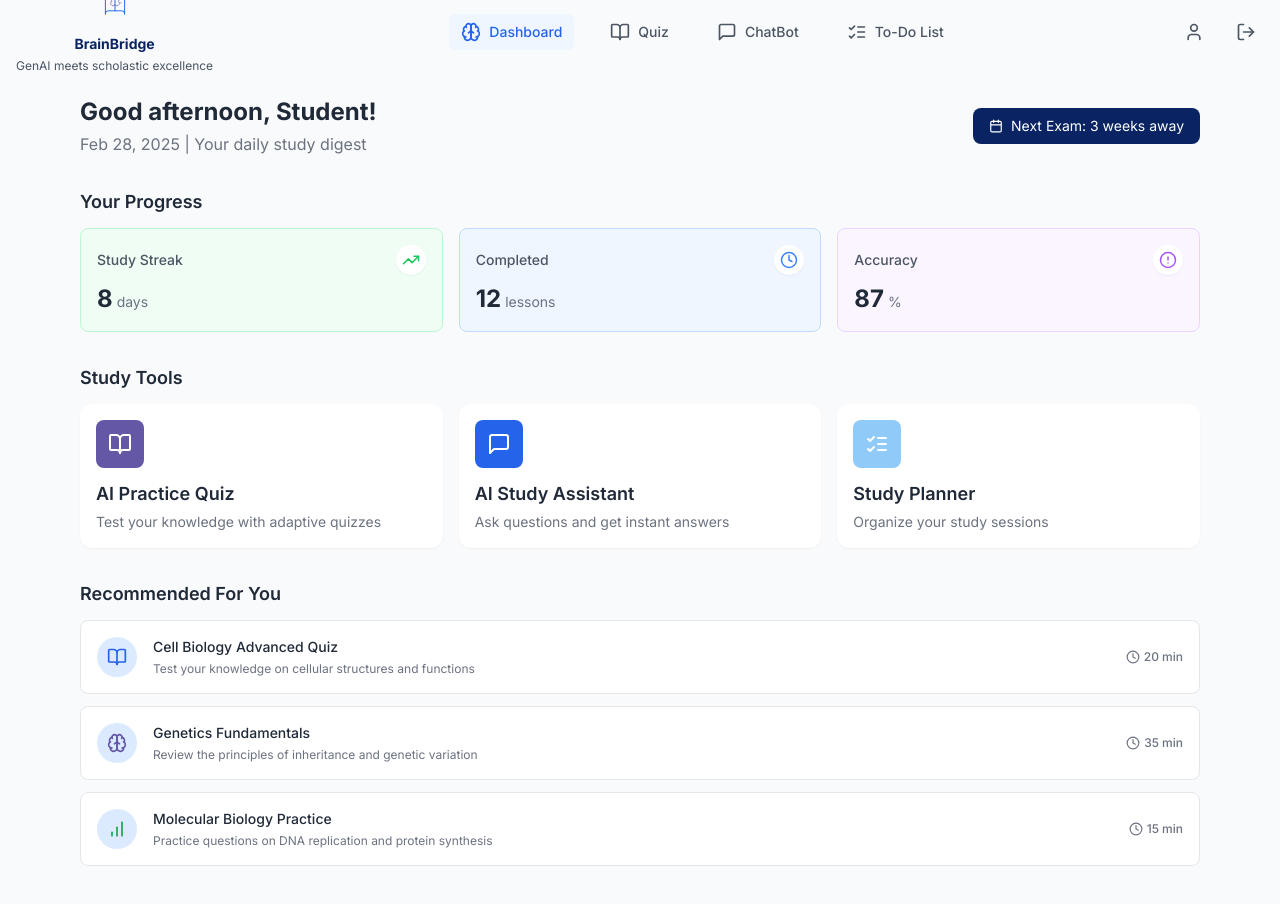
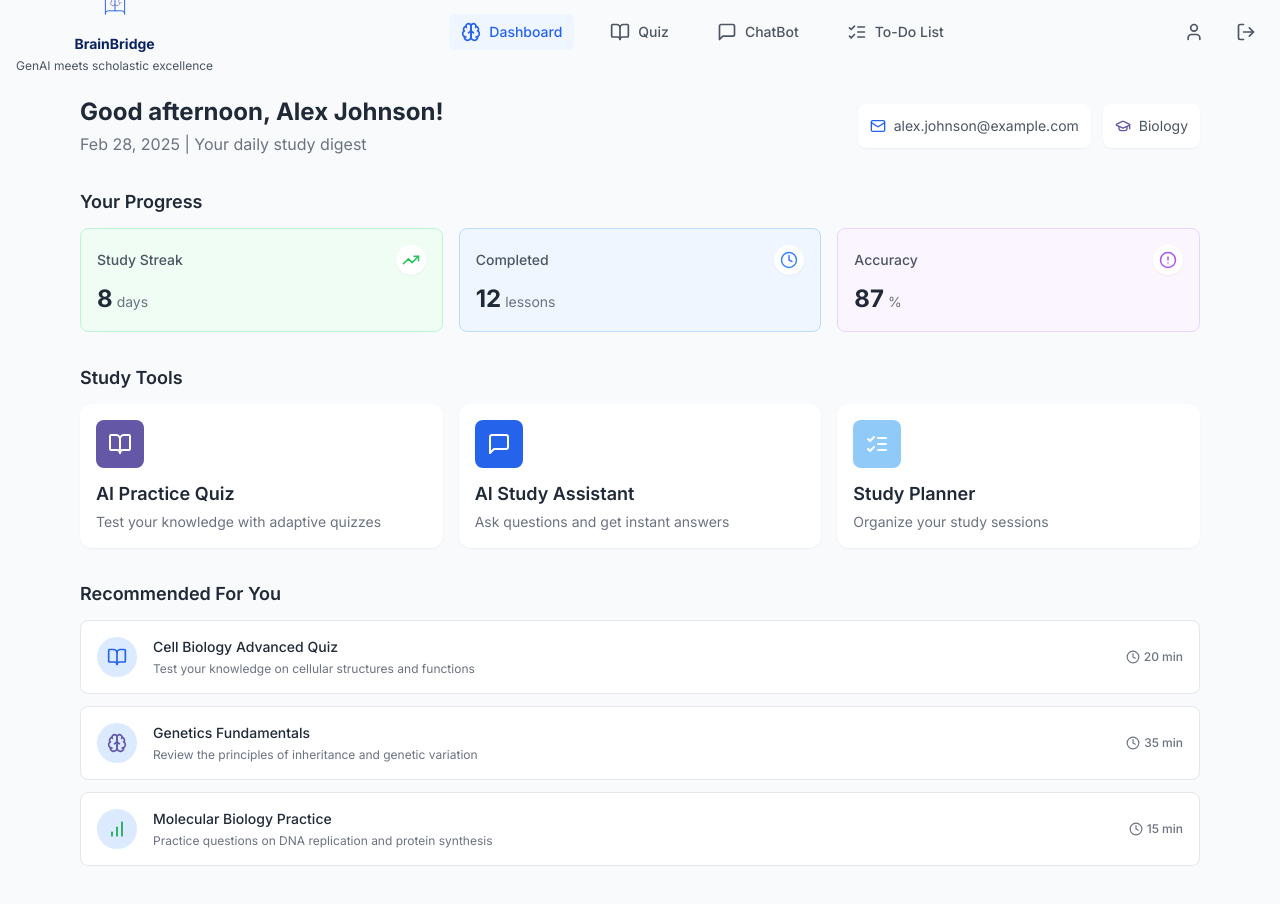
Before and after one commit to Haaripriyaa/brainbridge, a React (Vite) app: page /dashboard in a window 1280 px wide. Shown: the top 904 px of the page. Built offline with nearby package versions, Linux system fonts and the light colour scheme.

Commit message:
Update profile page
Add user name, email, and course of study to the profile page instead of the placeholder "Student".

```diff
--- a/src/pages/Dashboard.tsx
+++ b/src/pages/Dashboard.tsx
@@ -12,18 +12,27 @@ import {
   TrendingUp,
   Clock,
   AlertCircle,
-  Calendar
+  Calendar,
+  User,
+  Mail,
+  GraduationCap
 } from "lucide-react";
 import { getTimeOfDay, formatDate } from "@/lib/utils";
 
 const Dashboard = () => {
   const navigate = useNavigate();
-  const [userName, setUserName] = useState("Student");
   const [currentDate, setCurrentDate] = useState(new Date());
   const [studyStreak, setStudyStreak] = useState(8);
   const [completedLessons, setCompletedLessons] = useState(12);
   const [accuracy, setAccuracy] = useState(87);
   const [timeOfDay, setTimeOfDay] = useState("");
+
+  // User profile information
+  const [userProfile, setUserProfile] = useState({
+    name: "Alex Johnson",
+    email: "alex.johnson@example.com",
+    course: "Biology"
+  });
 
   useEffect(() => {
     setTimeOfDay(getTimeOfDay());
@@ -135,19 +144,23 @@ const Dashboard = () => {
           className="space-y-8"
         >
           {/* Header Section */}
-          <motion.div variants={item} className="flex items-center justify-between">
+          <motion.div variants={item} className="flex flex-col md:flex-row md:items-center md:justify-between gap-4">
             <div>
               <h1 className="text-2xl font-bold text-gray-800">
-                Good {timeOfDay}, {userName}!
+                Good {timeOfDay}, {userProfile.name}!
               </h1>
               <p className="text-gray-500 mt-1">
                 {formatDate(currentDate)} | Your daily study digest
               </p>
             </div>
-            <div className="hidden md:block">
-              <div className="relative bg-brainbridge-navy text-white px-4 py-2 rounded-lg text-sm flex items-center">
-                <Calendar size={14} className="mr-2" />
-                <span>Next Exam: 3 weeks away</span>
+            <div className="flex flex-col md:flex-row gap-3">
+              <div className="bg-white rounded-lg shadow-sm p-3 flex items-center gap-2">
+                <Mail size={16} className="text-brainbridge-blue" />
+                <span className="text-sm text-gray-600">{userProfile.email}</span>
+              </div>
+              <div className="bg-white rounded-lg shadow-sm p-3 flex items-center gap-2">
+                <GraduationCap size={16} className="text-brainbridge-purple" />
+                <span className="text-sm text-gray-600">{userProfile.course}</span>
               </div>
             </div>
           </motion.div>
```
